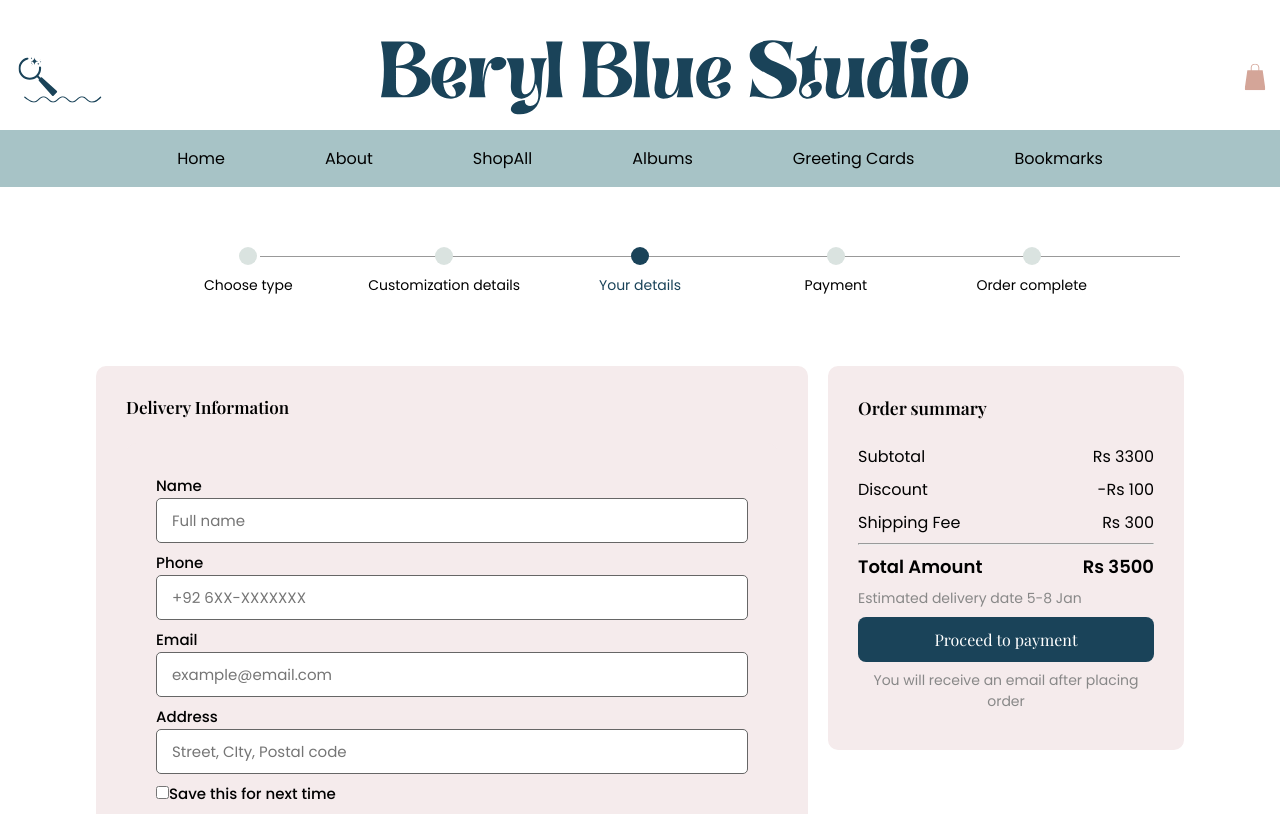
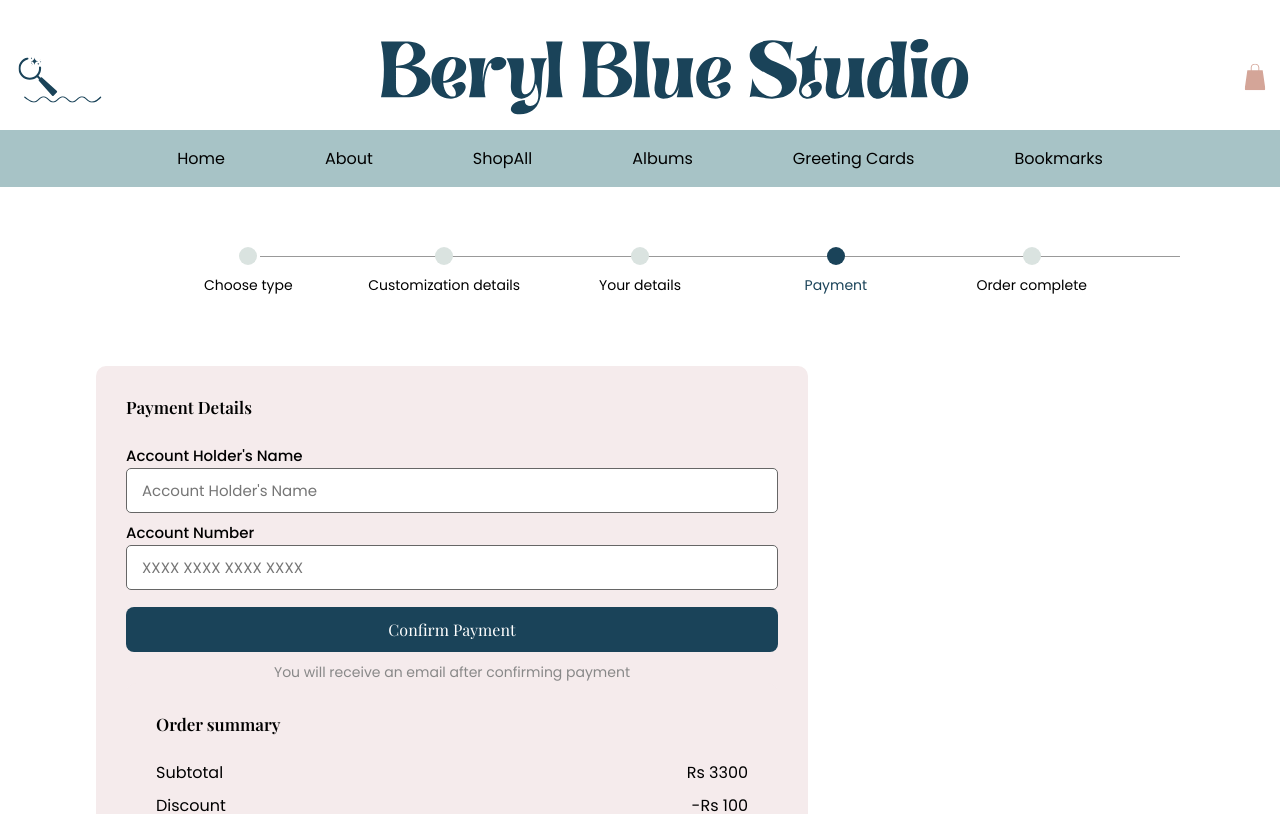
Before and after one commit to syedamaryamazhar/Beryl-Blue-Studio-Complete, a React (Vite) app in the folder bbs-proj/: page / in a window 1280 px wide. Shown: the top 814 px of the page. Built offline with nearby package versions, Linux system fonts and the light colour scheme.

Commit message:
do payment page css

```diff
--- a/bbs-proj/src/App.jsx
+++ b/bbs-proj/src/App.jsx
@@ -13,14 +13,14 @@ import Cart from './pages/Cart'
 import CustomizePg1 from './pages/customizepg1';
 import CustomizePg2 from './pages/customizepg2';
 import CustomizePg3 from './pages/customizepg3';
-
+import DoPayment from './pages/dopayment';
 
 function App() {
   // const [current, setCurrent] = React.useState(1);
 
   return (
     <div>
-      <CustomizePg3 />
+      <DoPayment/>
     </div>
   );
 }
--- /dev/null
+++ b/bbs-proj/src/pages/dopayment.css
@@ -0,0 +1,106 @@
+.customize-section {
+    padding-top: 60px;
+    padding-bottom: 60px;
+}
+
+.progress-container {
+    display: flex;
+    align-items: center;
+    justify-content: center;
+    position: relative;
+    padding: 0 5%;
+    margin-bottom: 70px;
+}
+    .content-grid {
+    display: grid;
+    grid-template-columns: 2fr 1fr;
+    gap: 20px;
+    justify-content: center;
+    max-width: 1200px;
+    margin: 0 auto;
+}
+
+.payment-form {
+    padding: 30px;
+    background-color: var(--accent-1);
+    border-radius: 10px;
+}
+
+.form-title {
+    font-family: var(--font-playfairdisplay);
+    font-size: 17px;
+    font-weight: 600;
+    margin-top: 0;
+    margin-bottom: 25px;
+}
+
+form label {
+    margin-bottom: 7px;
+    font-size: 15px;
+    font-weight: 500;
+}
+
+form input[type="text"],
+form input[type="tel"] {
+    width: 100%;
+    padding: 10px 15px;
+    border: 1px solid #666;
+    border-radius: 5px;
+    background-color: white;
+    box-sizing: border-box;
+    font-family: var(--font-poppins);
+    font-size: 15px;
+    color: #333;
+    margin-bottom: 7px;
+}
+
+.btn-next-step {
+    background-color: var(--Primary);
+    color: white;
+    padding: 12px 20px;
+    border: none;
+    border-radius: 8px;
+    cursor: pointer;
+    font-family: var(--font-playfairdisplay);
+    font-size: 16px;
+    width: 100%;
+    transition: background-color 0.2s;
+    margin-top: 10px;
+}
+
+.btn-next-step:hover { background-color: var(--Seondary);
+    color: var(--Primary);
+}
+
+.email-confirmation-text {
+    text-align: center;
+    font-size: 14px;
+    color: #888;
+    margin-top: 10px;
+}
+
+.total-summary {
+    padding: 30px;
+    background-color: var(--accent-1);
+    border-radius: 10px;
+    height: fit-content;
+}
+
+.summary-title {
+    font-family: var(--font-playfairdisplay);
+    font-size: 17px;
+    font-weight: 600;
+    margin-top: 0;
+    margin-bottom: 25px;
+}
+
+.total-summary p{
+display: flex;
+justify-content: space-between;
+margin: 8px 0;
+}
+
+.total-summary .total{
+font-weight: 600;
+font-size: 18px;
+}
--- a/bbs-proj/src/pages/dopayment.jsx
+++ b/bbs-proj/src/pages/dopayment.jsx
@@ -24,7 +24,7 @@ const DoPayment = () => {
             <Header />
             <main className="container">
                 <section className="customize-section">
-                    <ProgressBar currentStep={3} />
+                    <ProressBar currentStep={3} />
 
                     <div className="content-grid">
                         <div className="payment-form">
```
Also changed, not shown: bbs-proj/src/pages/customizepg3.css (indentation only).
